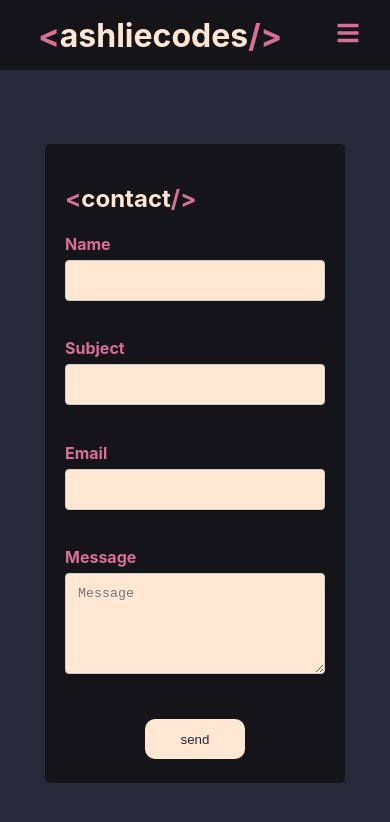
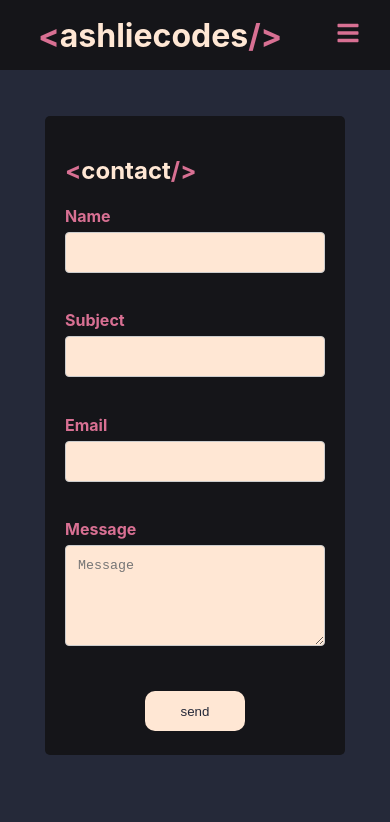
Before and after one commit to ashliecodes/portfolio, a Next.js app: page /contact in a window 390 px wide. Shown: the top 822 px of the page. Built offline with nearby package versions, Linux system fonts and the light colour scheme.

Commit message:
phone testing

```diff
--- a/styles/contact.module.scss
+++ b/styles/contact.module.scss
@@ -80,7 +80,7 @@
 @media screen and (max-width: 730px) {
   .contactForm {
     width: 300px;
-    margin-top: 80px;
+    margin-top: 27px;
     margin-left: auto;
     margin-right: auto;
   }
```
Also changed, not shown: styles/projects.module.scss (+6 -6 lines).
